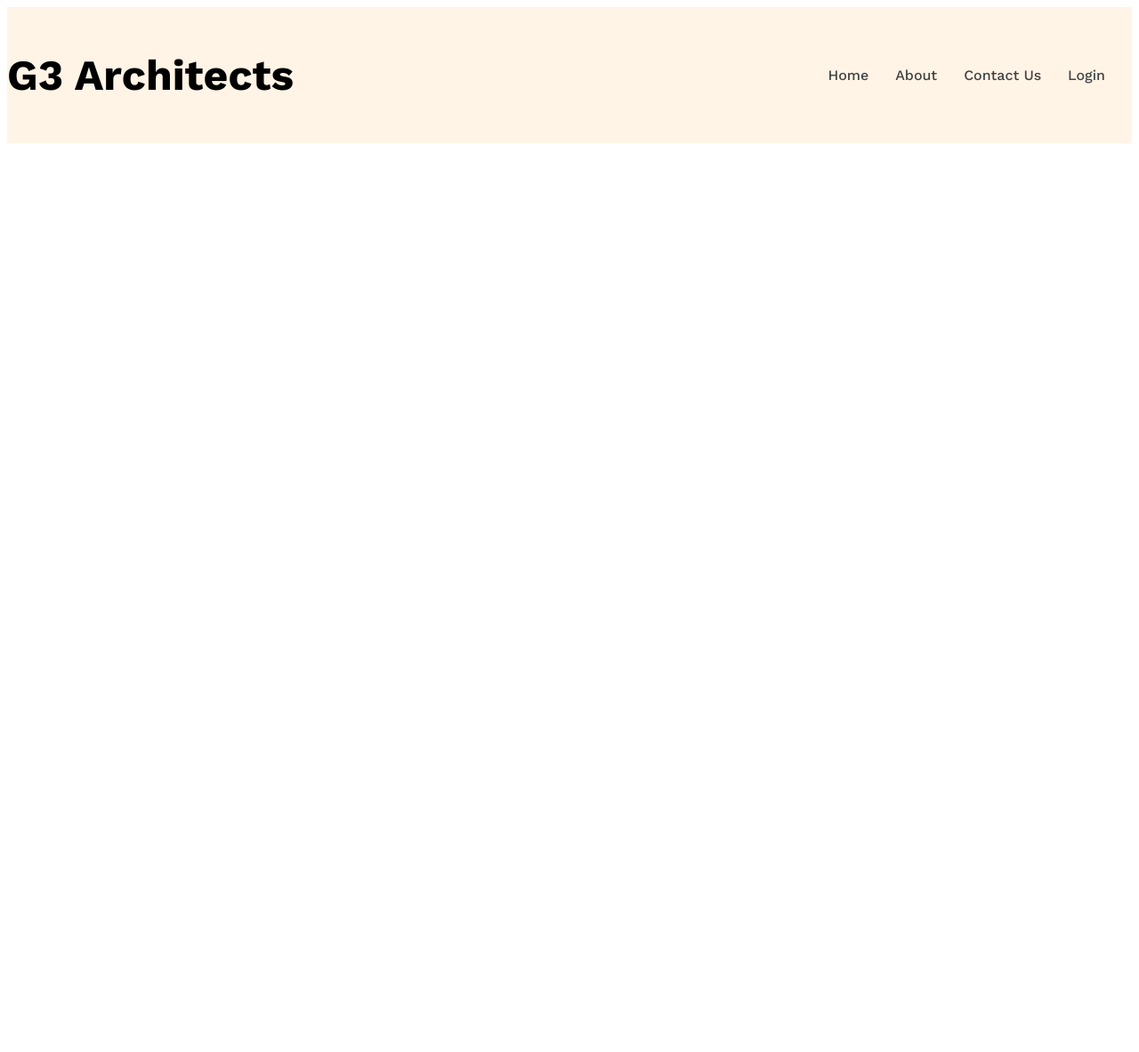
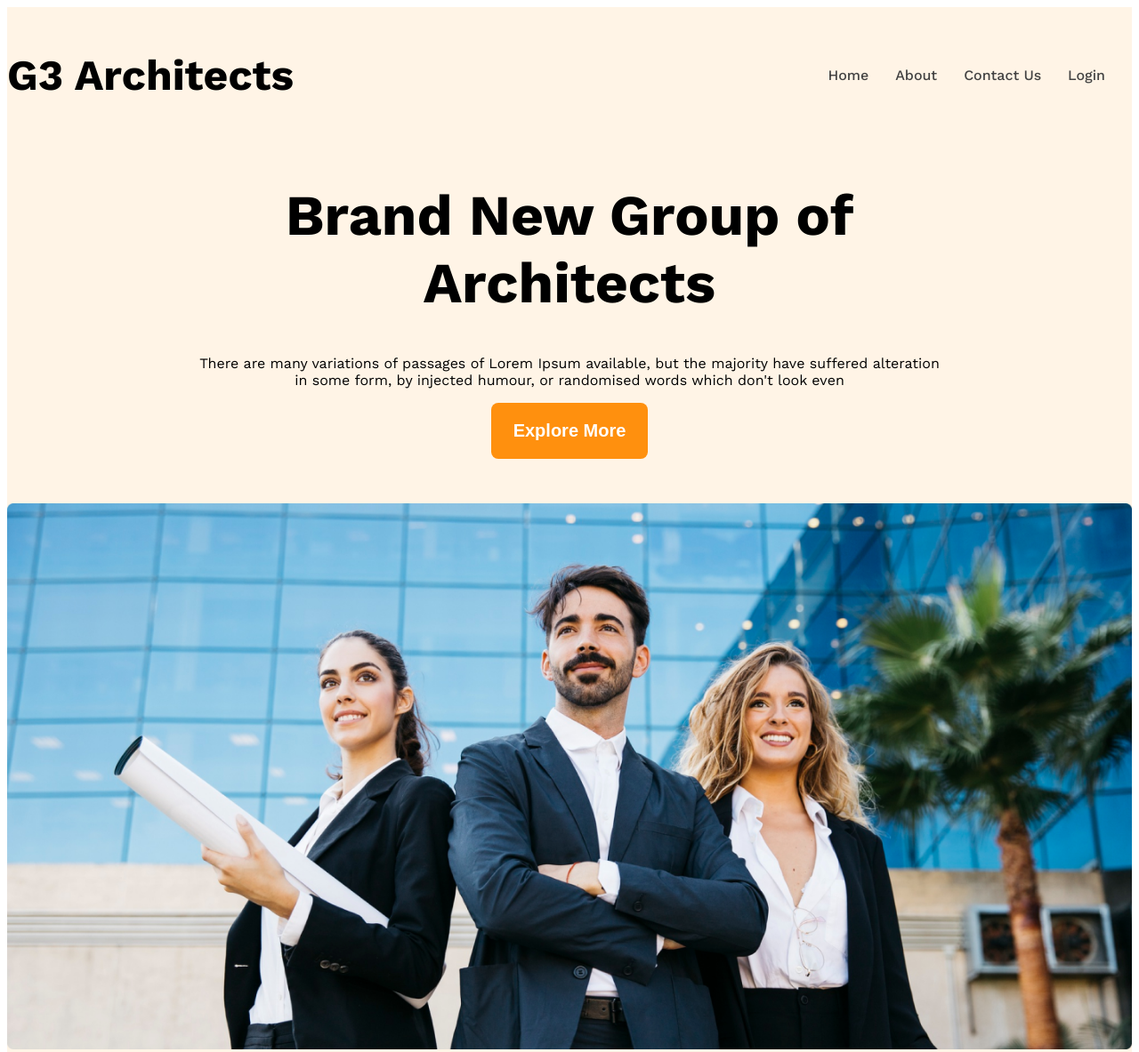
Before and after one commit to mdsharifkhandakar/g3-architects-website, a plain HTML site: page index.html in a window 1280 px wide. Shown: the top 1183 px of the page at 89% size. Before the commit the page ends 800 px from the top, so only its background shows below. Drawn offline with nearby package versions, Linux system fonts and the light colour scheme.

Commit message:
added the banner relate styles

```diff
--- a/index.html
+++ b/index.html
@@ -22,7 +22,17 @@
       </ul>
     </nav>
 
-
+    <div class="banner">
+      <div class="banner-content">
+        <h1 class="banner-title">Brand New
+          Group of Architects</h1>
+        <p class="banner-description">There are many variations of passages of Lorem Ipsum available, but the majority
+          have suffered alteration in some form,
+          by injected humour, or randomised words which don't look even</p>
+        <button class="btn-primary">Explore More</button>
+      </div>
+      <img class="banner-image" src="images/banner.png" alt="">
+    </div>
   </header>
   <main>
 
--- a/styles/architects.css
+++ b/styles/architects.css
@@ -37,6 +37,7 @@
 
 }
 
+
 /* header style */
 
 /* navbar related styles */
@@ -65,3 +66,32 @@
   max-width: 1440px;
   margin: 0 auto;
 }
+
+
+
+
+
+/* banner relate styles */
+.banner-content{
+  max-width: 850px;
+  margin: 0 auto;
+  text-align: center;
+  margin-bottom: 50px;
+}
+
+.banner-title{
+  font-weight: 700;
+  font-size: 4rem;
+
+}
+
+.banner-image{
+    width: 100%;
+}
+
+/* responsive media query */
+@media screen and (max-width: 576px) {
+  .navbar, .nav-links{
+  flex-direction: column;
+  }
+}
```
